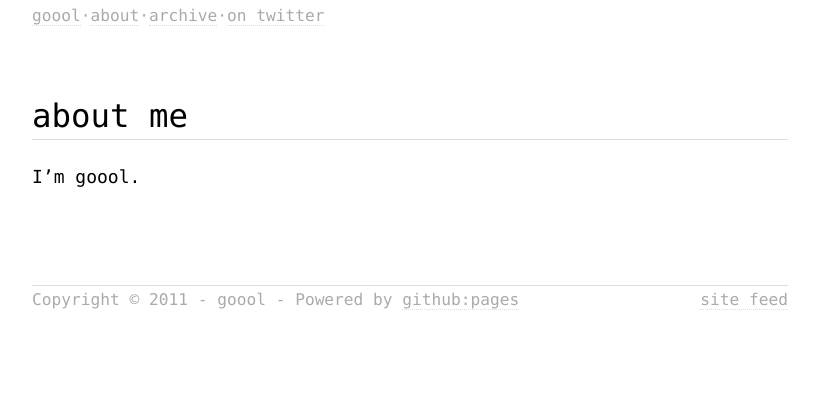
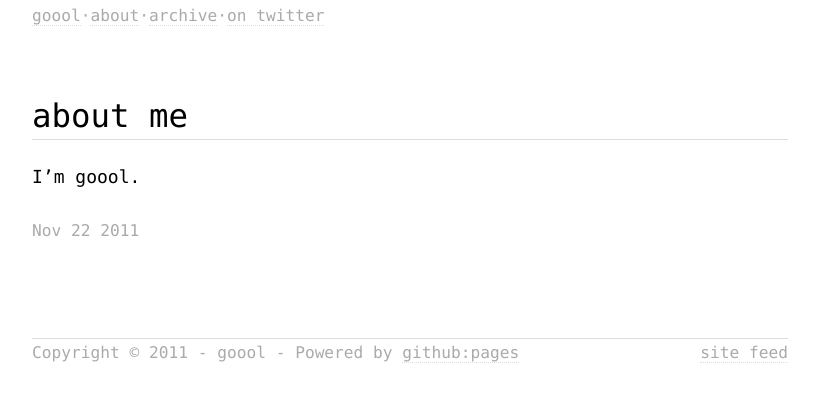
Before and after one commit to goool/goool.github.com, a Jekyll site: the page built from about/index.markdown, in a window 1280 px wide. Shown: the top 402 px of the page, without its empty margins (230-1049 px from the left). Built offline with Jekyll 4.4.1, drawn with Linux system fonts in a browser that asks for light colours.

Commit message:
在文章页面加上时间

```diff
--- a/_layouts/post.html
+++ b/_layouts/post.html
@@ -4,4 +4,5 @@
 <div class="article">
     <h2 class="title"><a href="{{ page.url }}">{{ page.title }}</a></h2>
     {{ content }}
+    <p class="postTime">{{ page.date | date: "%b %d %Y" }}</p>
 </div>
--- a/css/screen.css
+++ b/css/screen.css
@@ -52,6 +52,10 @@
     text-decoration: none;
 }
 .menubar a:hover { color: #004491; }
+.postTime {
+    color: #aaaaaa;
+    font-size: 0.9em;
+}
 #footer {
     color: #aaaaaa;
     font-size: 0.9em;
```
